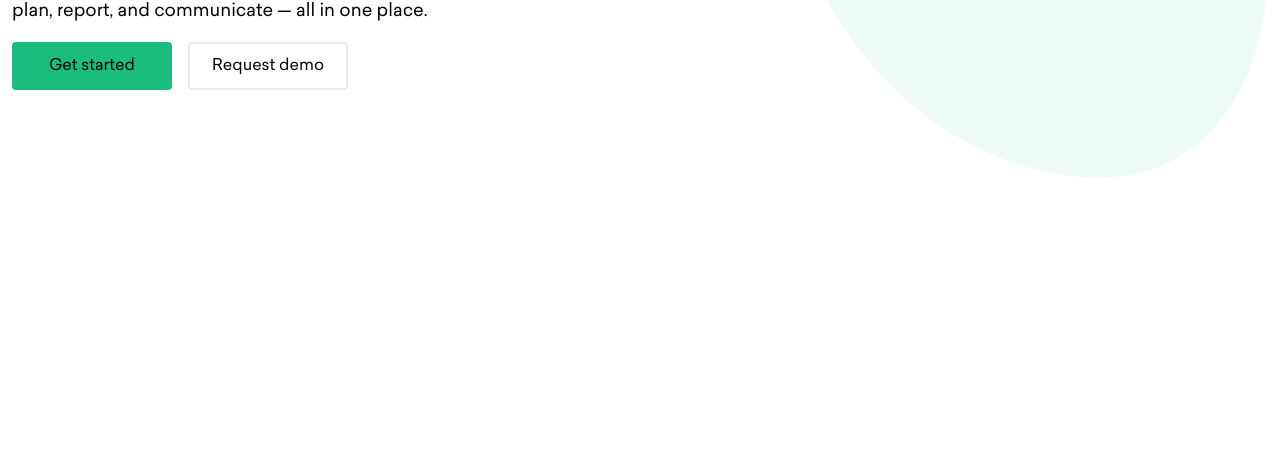
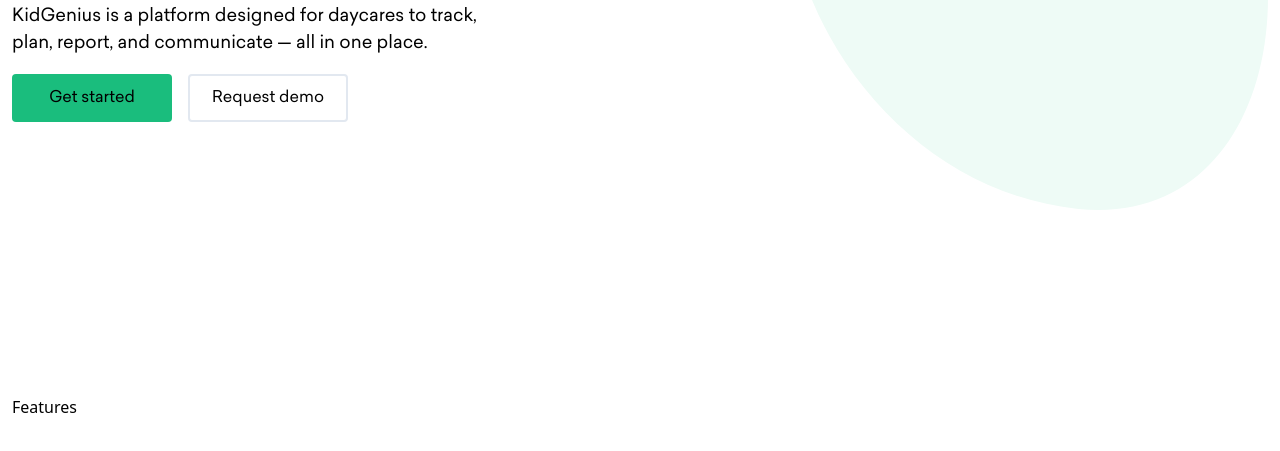
Before and after one commit to diq-kg/trykidgenius.com, a Gatsby site: page / in a window 1280 px wide. Shown: the part 473-924 px from the top of the page. Before the commit the page ends 800 px from the top, so only its background shows below. Built offline with nearby package versions, Linux system fonts and the light colour scheme; Gatsby itself is replaced by a stand-in of ours; a web font is replaced by a local one.

Commit message:
start features section work

```diff
--- /dev/null
+++ b/src/components/features.js
@@ -0,0 +1,7 @@
+import React from 'react';
+
+function Features() {
+  return <div>Features</div>;
+}
+
+export default Features;
--- a/src/components/hero.js
+++ b/src/components/hero.js
@@ -22,7 +22,7 @@
 
 function Hero() {
   return (
-    <div className="flex font-brand pt-8 pb-8 lg:h-hero lg:justify-between lg:items-center">
+    <div className="flex font-brand lg:h-hero lg:justify-between lg:items-center">
       <div>
         <div className="relative">
           <h1 className="text-5xl leading-tight font-brand-bold pb-4">
--- /dev/null
+++ b/src/components/pad.js
@@ -0,0 +1,13 @@
+import React from 'react';
+
+function Pad(props) {
+  return (
+    <div
+      className={`pt-8 pb-8 ${props.customStyles ? props.customStyles : ''}`}
+    >
+      {props.children}
+    </div>
+  );
+}
+
+export default Pad;
--- a/src/pages/index.js
+++ b/src/pages/index.js
@@ -4,12 +4,20 @@
 import SEO from '../components/seo';
 
 import Hero from '../components/hero';
+import Feature from '../components/features';
+import Features from '../components/features';
+import Pad from '../components/pad';
 
 function IndexPage() {
   return (
     <Layout>
       <SEO title="Try Kidgenius" keywords={[`daycare`, `childcare`, `saas`]} />
-      <Hero />
+      <Pad>
+        <Hero />
+      </Pad>
+      <Pad>
+        <Features />
+      </Pad>
     </Layout>
   );
 }
```
Also changed, not shown: src/components/feature-card.js (added).
